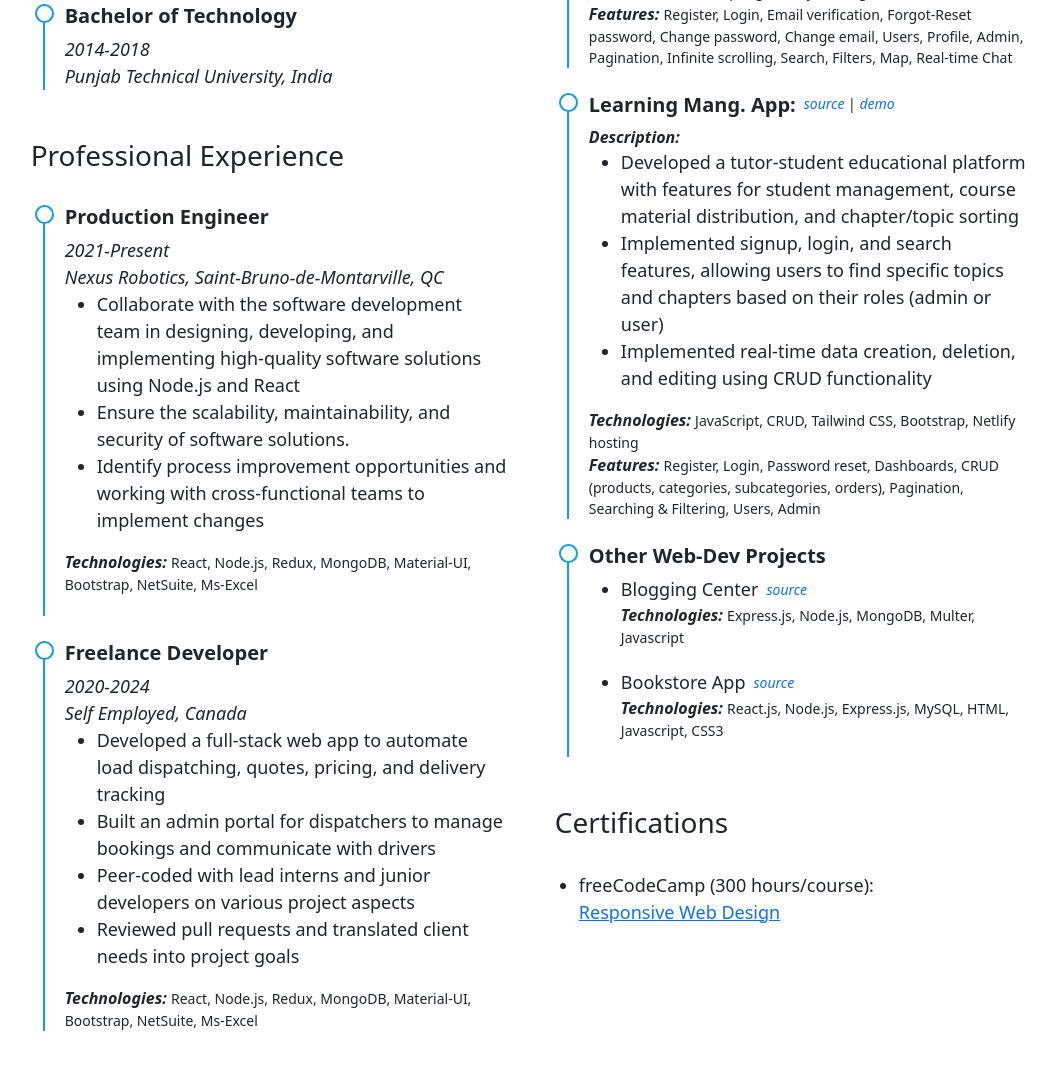
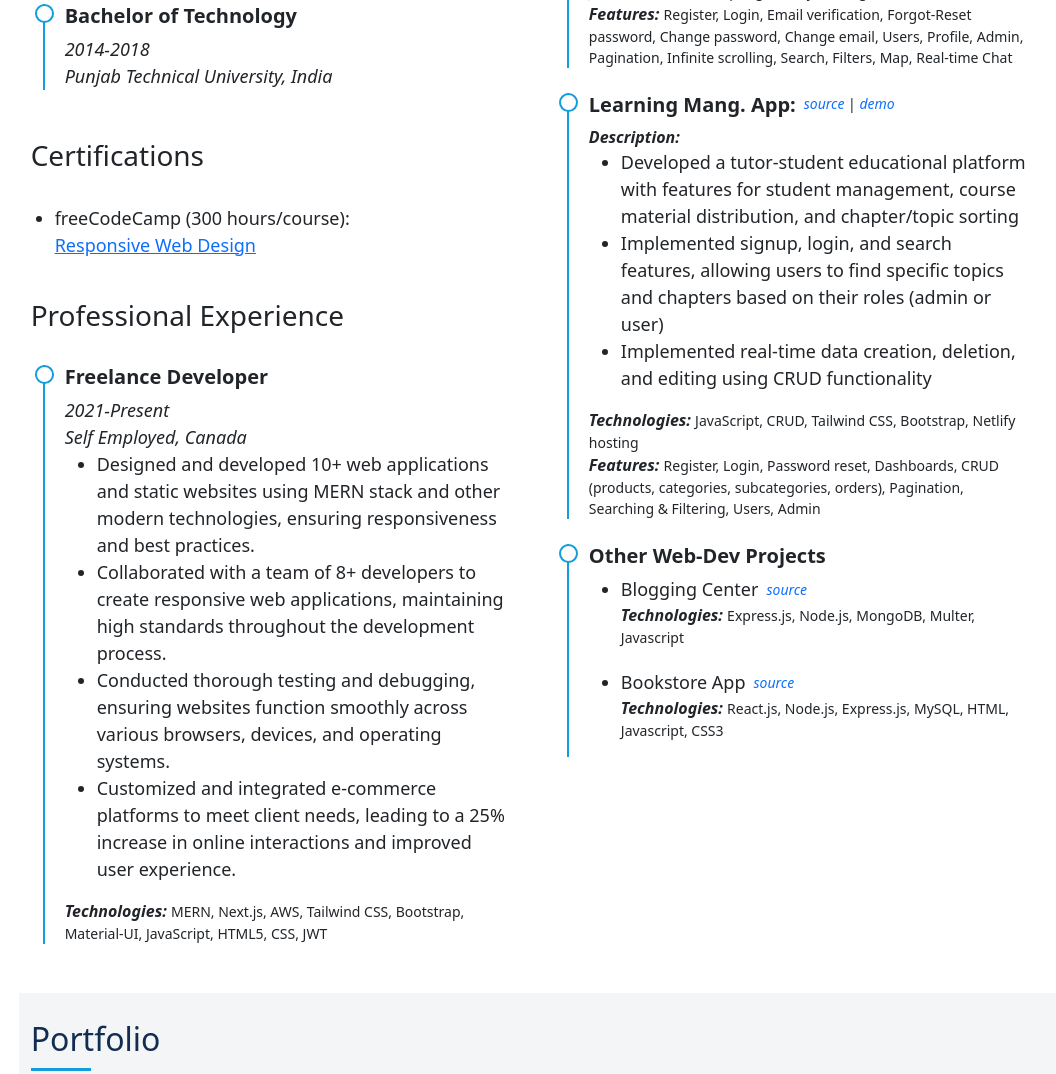
Before and after one commit to ArvindKalia/Portfolio-website, a plain HTML site: page index.html in a window 1280 px wide. Shown: the part 3689-4763 px from the top of the page, without its empty margins (202-1258 px from the left). Drawn offline with nearby package versions, Linux system fonts and the light colour scheme.

Commit message:
designchangeFinal9

```diff
--- a/index.html
+++ b/index.html
@@ -353,9 +353,18 @@
                                 <p> Punjab Technical University, India</p>
                             </div>
                         </div>
+                        <h3>Certifications</h3>
+                        <div class="row p-4 certification">
+                            <ul>
+
+                                <li>freeCodeCamp (300 hours/course):</li>
+                                <a href="https://www.freecodecamp.org/certification/arvindkalia/responsive-web-design">Responsive
+                                    Web Design</a>
+                            </ul>
+                        </div>
                         <h3>Professional Experience</h3>
                         <div class="row p-4">
-                            <div class="col-md-12 resume-box">
+                            <!-- <div class="col-md-12 resume-box">
                                 <h5>Production Engineer</h5>
                                 <p>2021-Present</p>
                                 <p>Nexus Robotics, Saint-Bruno-de-Montarville, QC</p>
@@ -371,24 +380,26 @@
                                 <strong>Technologies: </strong> React, Node.js, Redux, MongoDB, Material-UI, Bootstrap,
                                 NetSuite, Ms-Excel
                                 <br><br>
-                            </div>
+                            </div> -->
 
                             <div class="col-md-12 resume-box">
                                 <h5>Freelance Developer</h5>
-                                <p>2020-2024</p>
+                                <p>2021-Present</p>
                                 <p>Self Employed, Canada</p>
                                 <ul>
-                                    <li>Developed a full-stack web app to automate load dispatching, quotes, pricing,
-                                        and delivery tracking</li>
-                                    <li>Built an admin portal for dispatchers to manage bookings and communicate with
-                                        drivers</li>
-                                    <li>Peer-coded with lead interns and junior developers on various project aspects
+                                    <li>Designed and developed 10+ web applications and static websites using MERN stack and other modern technologies,
+                                        ensuring responsiveness and best practices.</li>
+                                    <li>Collaborated with a team of 8+ developers to create responsive web applications, maintaining high standards throughout
+                                        the development process.</li>
+                                    <li>Conducted thorough testing and debugging, ensuring websites function smoothly across various browsers, devices, and
+                                        operating systems.
                                     </li>
-                                    <li>Reviewed pull requests and translated client needs into project goals</li>
+                                    <li>Customized and integrated e-commerce platforms to meet client needs, leading to a 25% increase in online interactions
+                                        and improved user experience.</li>
                                 </ul>
-                                <strong>Technologies: </strong> React, Node.js, Redux, MongoDB, Material-UI, Bootstrap,
-                                NetSuite, Ms-Excel
+                                <strong>Technologies: </strong> MERN, Next.js, AWS, Tailwind CSS, Bootstrap, Material-UI, JavaScript, HTML5, CSS, JWT
                             </div>
+
                         </div>
                     </div>
                     <div class="col-md-6">
@@ -493,15 +504,7 @@
                             </div>
 
                         </div>
-                        <h3>Certifications</h3>
-                        <div class="row p-4 certification">
-                            <ul>
 
-                                <li>freeCodeCamp (300 hours/course):</li>
-                                <a href="https://www.freecodecamp.org/certification/arvindkalia/responsive-web-design">Responsive
-                                    Web Design</a>
-                            </ul>
-                        </div>
 
                     </div>
                 </div>
```
